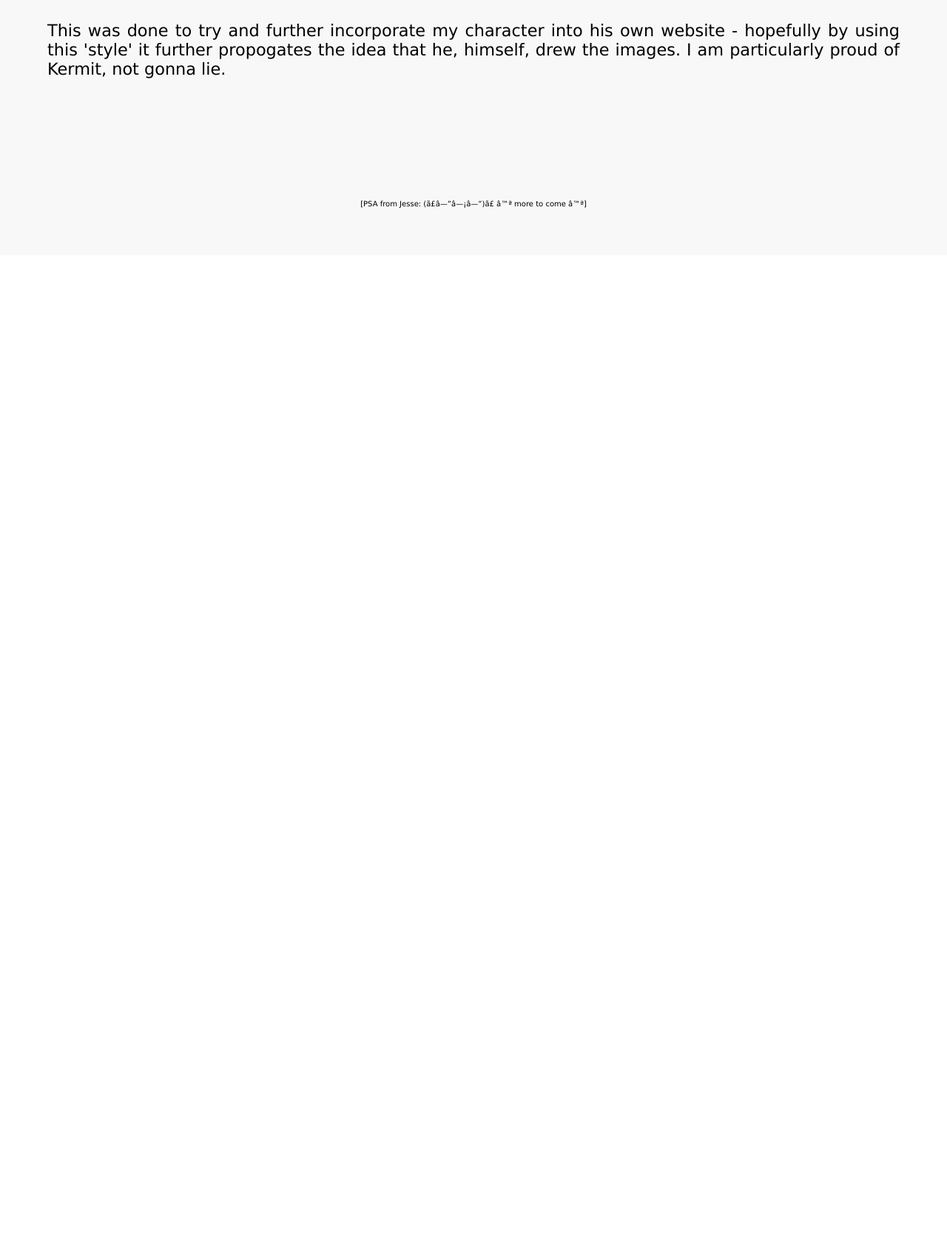
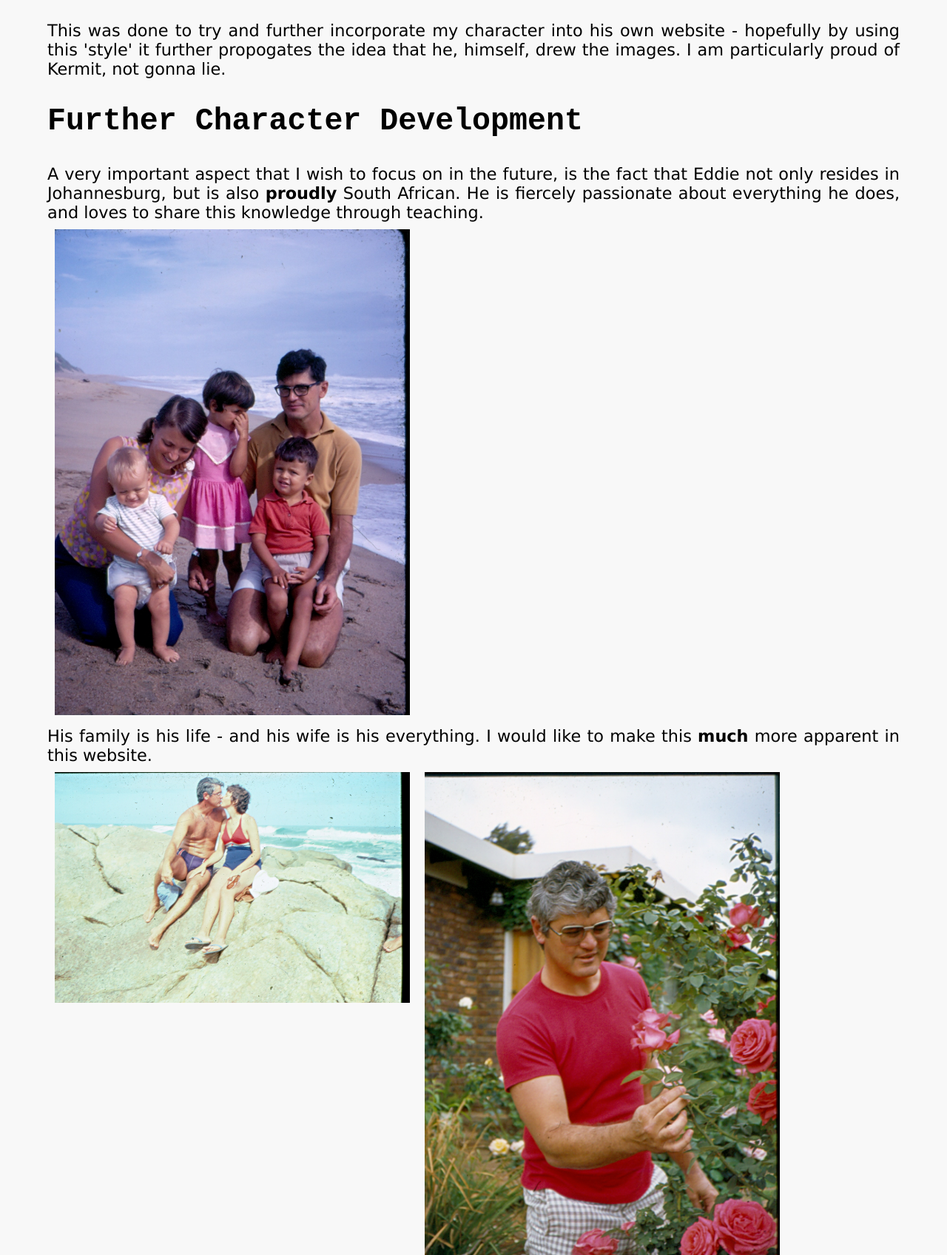
Before and after one commit to JessWhosBack/WSOA3028A_1829172, a PHP site: page /blogs/2020/Week13/Character-Background-Development-Part-2/ in a window 1280 px wide. Shown: the part 4803-6500 px from the top of the page at 74% size. Before the commit the page ends 5084 px from the top, so only its background shows below. Run offline with PHP 8.4, Linux system fonts and the light colour scheme.

Commit message:
FINAL COMMIT FOR ASSIGNMENT 3

```diff
--- a/blogs/2020/Week13/Character-Background-Development-Part-2/index.html
+++ b/blogs/2020/Week13/Character-Background-Development-Part-2/index.html
@@ -122,7 +122,30 @@
             not gonna lie.
         </p>
 
-        <br><br><br><br><br>
+        <h2>Further Character Development</h2>
+        <div class="charDev">
+            <div>
+                A very important aspect that I wish to focus on in the future, is the fact that Eddie not only resides
+                in Johannesburg, but is also <b>proudly</b> South African. He is fiercely passionate about everything he
+                does, and loves to share this knowledge through teaching.
+            </div>
+            <div>
+                <img src="../../../../Images/Eddie/Eddie_Beach.jpg" alt="Eddie at the beach with his young family"
+                    style="max-width: 500px;">
+            </div>
+            <div>
+                His family is his life - and his wife is his everything. I would like to make this <b>much</b> more
+                apparent in this website.
+            </div>
+            <div>
+                <img src="../../../../Images/Eddie/Eddie_Beach_Rock.jpg" alt="Eddie at the beach with his young wife"
+                    style="max-width: 500px;">
+            </div>
+            <div>
+                <img src="../../../../Images/Eddie/Eddie_Roses.jpg" alt="Picture of a younger Eddie with a rose"
+                    style="max-width: 500px;">
+            </div>
+        </div>
         <center>
             <font style="font-size: x-small;">
                 [PSA from Jesse: (っ◔◡◔)っ ♪ more to come ♪]</font>
--- a/stylesheet.css
+++ b/stylesheet.css
@@ -238,3 +238,9 @@
     color: white;
     background: #94c5cc;
 }
+
+
+.charDev{
+    display: flex;
+    flex-wrap: wrap;
+}
```
Also changed, not shown: Images/Eddie/Eddie_Beach.jpg (added), Images/Eddie/Eddie_Beach_Rock.jpg (added), Images/Eddie/Eddie_Roses.jpg (added).
